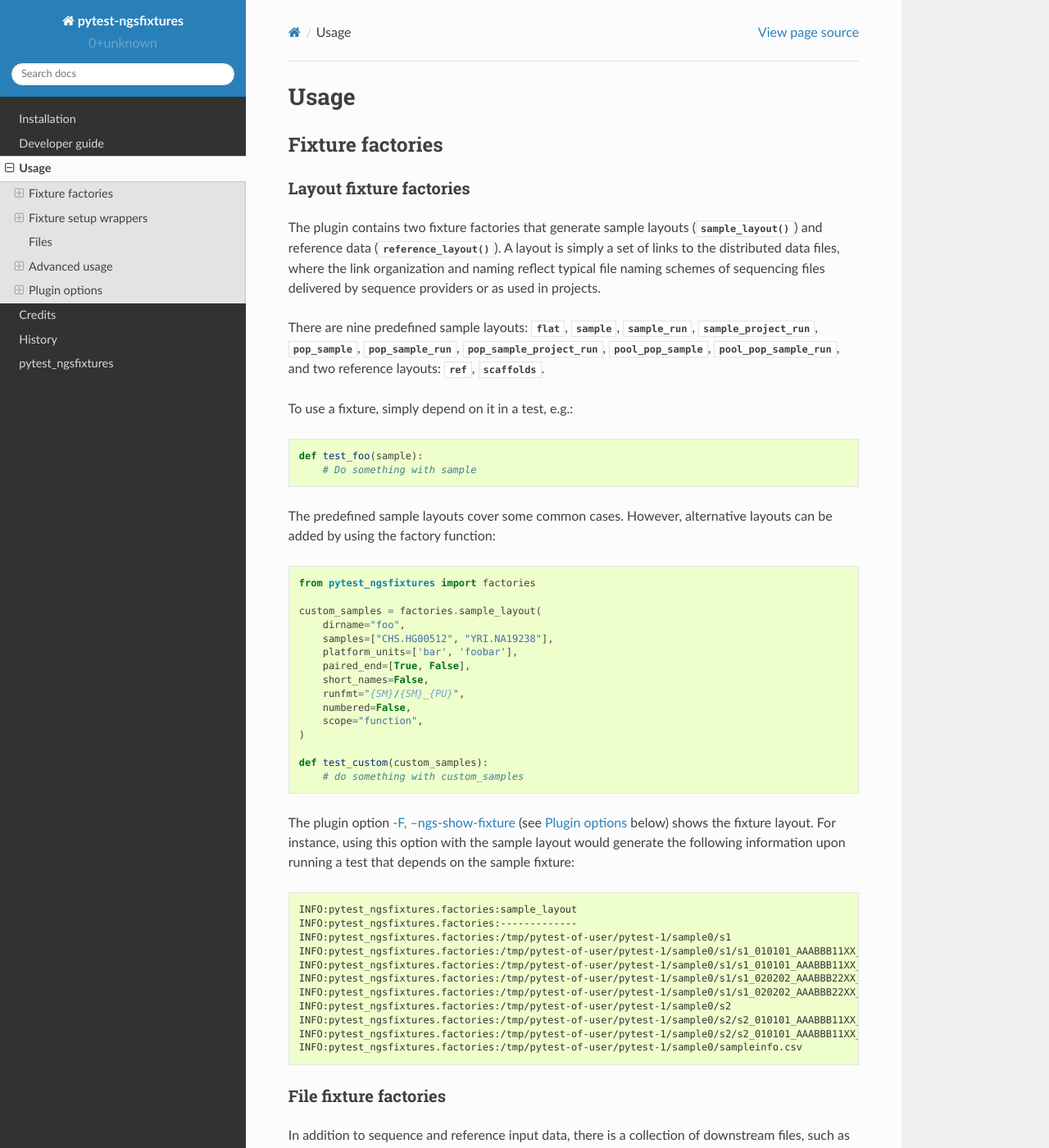
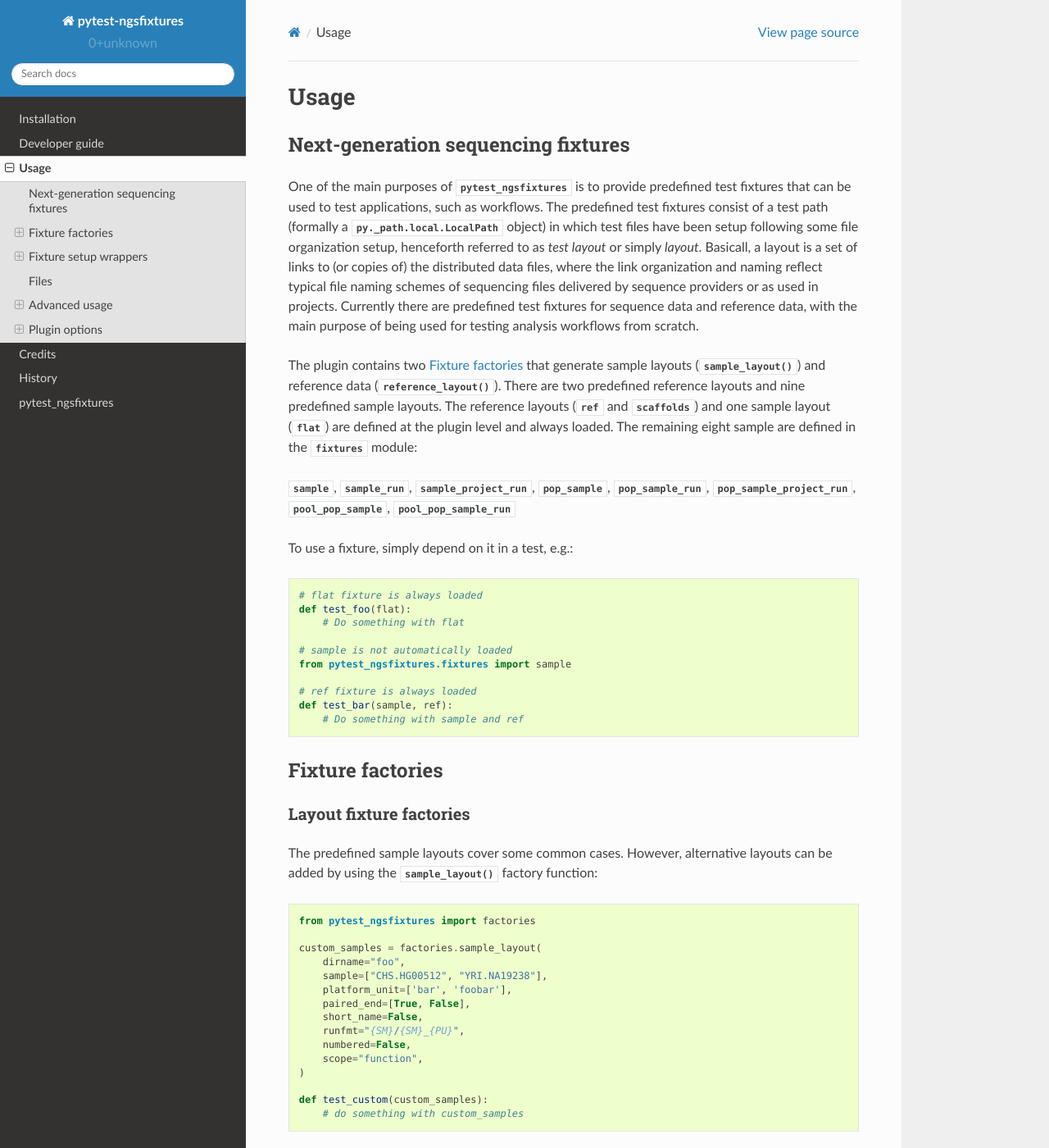
Before and after one commit to percyfal/pytest-ngsfixtures, a Sphinx documentation site: the page built from docs/usage.rst, in a window 1280 px wide and 1400 px high. Shown: the whole window at 82% size. Built offline with Sphinx 7.4.7 and the Read the Docs theme 2.0.0, drawn with Linux system fonts in a browser that asks for light colours; some of the changed text lies outside the part shown.

Commit message:
Update parameter names throughout
Fixes #33

```diff
--- a/docs/usage.rst
+++ b/docs/usage.rst
@@ -1,5 +1,59 @@
 Usage
 =====
+
+Next-generation sequencing fixtures
+-----------------------------------
+
+One of the main purposes of :py:mod:`pytest_ngsfixtures` is to provide
+predefined test fixtures that can be used to test applications, such
+as workflows. The predefined test fixtures consist of a test path
+(formally a :py:class:`py._path.local.LocalPath` object) in which test
+files have been setup following some file organization setup,
+henceforth referred to as *test layout* or simply *layout*. Basicall,
+a layout is a set of links to (or copies of) the distributed data
+files, where the link organization and naming reflect typical file
+naming schemes of sequencing files delivered by sequence providers or
+as used in projects. Currently there are predefined test fixtures for
+sequence data and reference data, with the main purpose of being used
+for testing analysis workflows from scratch.
+
+The plugin contains two :ref:`fixture-factories` that generate sample
+layouts (:py:func:`~pytest_ngsfixtures.factories.sample_layout`) and
+reference data
+(:py:func:`~pytest_ngsfixtures.factories.reference_layout`). There are
+two predefined reference layouts and nine predefined sample layouts.
+The reference layouts (:py:data:`~pytest_ngsfixtures.plugin.ref` and
+:py:data:`~pytest_ngsfixtures.plugin.scaffolds`) and one sample layout
+(:py:data:`~pytest_ngsfixtures.plugin.flat`) are defined at the plugin
+level and always loaded. The remaining eight sample are defined in the
+:py:mod:`~pytest_ngsfixtures.fixtures` module:
+
+:py:data:`~pytest_ngsfixtures.fixture.sample`,
+:py:data:`~pytest_ngsfixtures.fixture.sample_run`,
+:py:data:`~pytest_ngsfixtures.fixture.sample_project_run`,
+:py:data:`~pytest_ngsfixtures.fixture.pop_sample`,
+:py:data:`~pytest_ngsfixtures.fixture.pop_sample_run`,
+:py:data:`~pytest_ngsfixtures.fixture.pop_sample_project_run`,
+:py:data:`~pytest_ngsfixtures.fixture.pool_pop_sample`,
+:py:data:`~pytest_ngsfixtures.fixture.pool_pop_sample_run`
+
+To use a fixture, simply depend on it in a test, e.g.:
+
+.. code-block:: python
+
+   # flat fixture is always loaded
+   def test_foo(flat):
+       # Do something with flat
+
+   # sample is not automatically loaded
+   from pytest_ngsfixtures.fixtures import sample
+
+   # ref fixture is always loaded
+   def test_bar(sample, ref):
+       # Do something with sample and ref
+
+
+.. _fixture-factories:
 
 Fixture factories
 ------------------
@@ -7,37 +61,10 @@ Fixture factories
 Layout fixture factories
 +++++++++++++++++++++++++
 
-The plugin contains two fixture factories that generate sample layouts
-(:py:func:`~pytest_ngsfixtures.factories.sample_layout`) and reference
-data (:py:func:`~pytest_ngsfixtures.factories.reference_layout`). A
-layout is simply a set of links to the distributed data files, where
-the link organization and naming reflect typical file naming schemes
-of sequencing files delivered by sequence providers or as used in
-projects.
-
-There are nine predefined sample layouts:
-:py:data:`~pytest_ngsfixtures.plugin.flat`,
-:py:data:`~pytest_ngsfixtures.plugin.sample`,
-:py:data:`~pytest_ngsfixtures.plugin.sample_run`,
-:py:data:`~pytest_ngsfixtures.plugin.sample_project_run`,
-:py:data:`~pytest_ngsfixtures.plugin.pop_sample`,
-:py:data:`~pytest_ngsfixtures.plugin.pop_sample_run`,
-:py:data:`~pytest_ngsfixtures.plugin.pop_sample_project_run`,
-:py:data:`~pytest_ngsfixtures.plugin.pool_pop_sample`,
-:py:data:`~pytest_ngsfixtures.plugin.pool_pop_sample_run`, and two
-reference layouts:
-:py:data:`~pytest_ngsfixtures.plugin.ref`,
-:py:data:`~pytest_ngsfixtures.plugin.scaffolds`.
-
-To use a fixture, simply depend on it in a test, e.g.:
-
-.. code-block:: python
-
-   def test_foo(sample):
-       # Do something with sample
-
 The predefined sample layouts cover some common cases. However,
-alternative layouts can be added by using the factory function:
+alternative layouts can be added by using the
+:py:func:`~pytest_ngsfixtures.factories.sample_layout` factory
+function:
 
 .. code-block:: python
 
@@ -45,10 +72,10 @@ alternative layouts can be added by using the factory function:
 
    custom_samples = factories.sample_layout(
        dirname="foo",
-       samples=["CHS.HG00512", "YRI.NA19238"],
-       platform_units=['bar', 'foobar'],
+       sample=["CHS.HG00512", "YRI.NA19238"],
+       platform_unit=['bar', 'foobar'],
        paired_end=[True, False],
-       short_names=False,
+       short_name=False,
        runfmt="{SM}/{SM}_{PU}",
        numbered=False,
        scope="function",
@@ -76,6 +103,11 @@ running a test that depends on the sample fixture:
    INFO:pytest_ngsfixtures.factories:/tmp/pytest-of-user/pytest-1/sample0/s2/s2_010101_AAABBB11XX_2.fastq.gz
    INFO:pytest_ngsfixtures.factories:/tmp/pytest-of-user/pytest-1/sample0/sampleinfo.csv
 
+Note that the
+:py:func:`~pytest_ngsfixtures.factories.reference_layout` only
+provides a choice between two reference data fixtures. The `ref`
+treats the reference as one chromosome, whereas the `scaffolds`
+fixture partitions the reference into several scaffolds.
 
 File fixture factories
 +++++++++++++++++++++++
@@ -341,13 +373,13 @@ format arguments relate to the function parameters as follows:
 
 SM
 
-  samples - list of sample names (one or several of CHS.HG00512,
+  sample - list of sample names (one or several of CHS.HG00512,
   CHS.HG00513, PUR.HG00731, PUR.HG00733, YRI.NA19238, and
   YRI.NA19239.)
 
 PU
 
-  platform_units - platform unit names, e.g. flowcell name.
+  platform_unit - platform unit names, e.g. flowcell name.
 
 BATCH
 
@@ -361,9 +393,9 @@ POP
 :py:func:`~pytest_ngsfixtures.factories.sample_layout` generates
 output file names by iterating over the parameters and formatting
 names according to runfmt. For instance, if
-``runfmt="{SM}/{SM}_{PU}"``, values in ``samples`` and
-``platform_units`` will be used to produce the final file names. In
-this case, ``samples`` and ``platform_units`` must be of equal length.
+``runfmt="{SM}/{SM}_{PU}"``, values in ``sample`` and
+``platform_unit`` will be used to produce the final file names. In
+this case, ``sample`` and ``platform_unit`` must be of equal length.
 
 See the predefined fixtures in :py:mod:`pytest_ngsfixtures.plugin` and
 the tests for examples.
```
Also changed, not shown: 4 other files.
